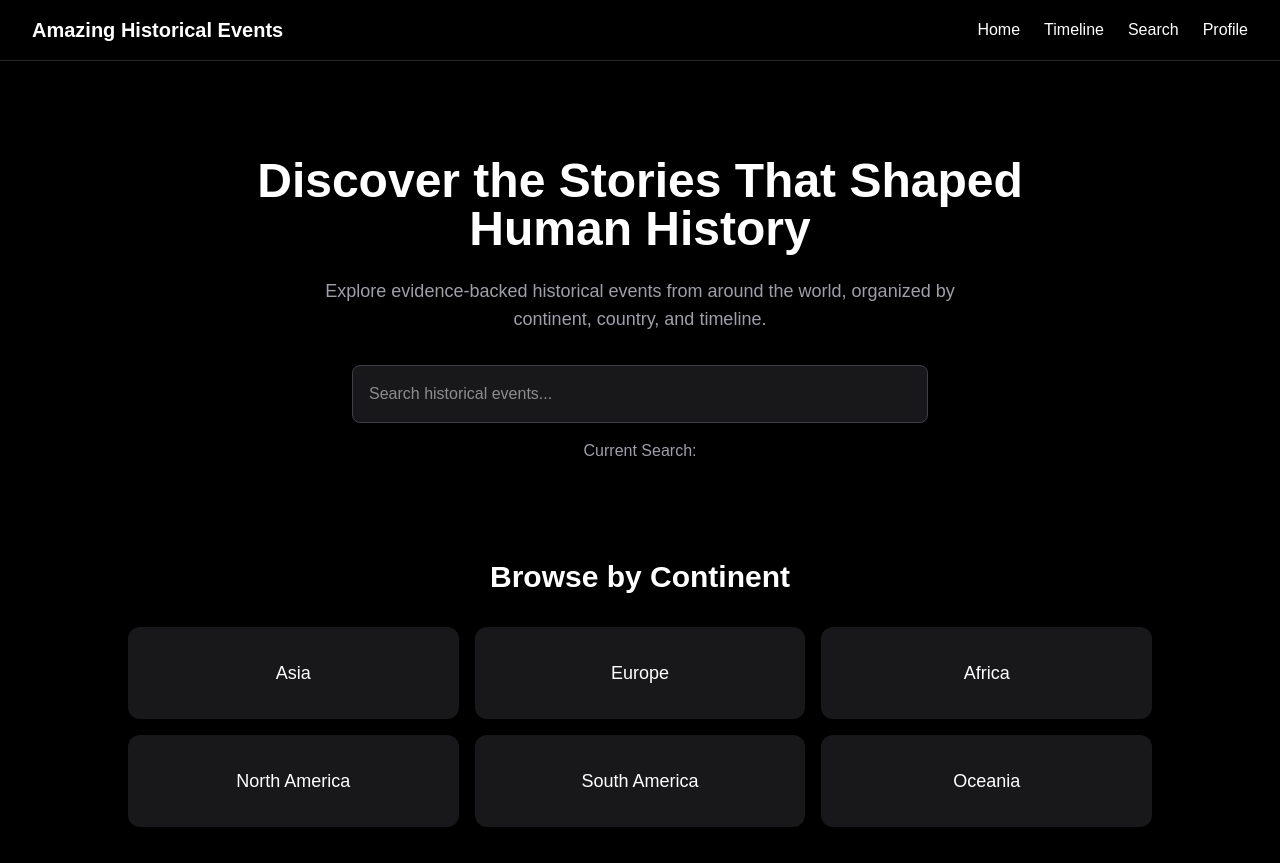
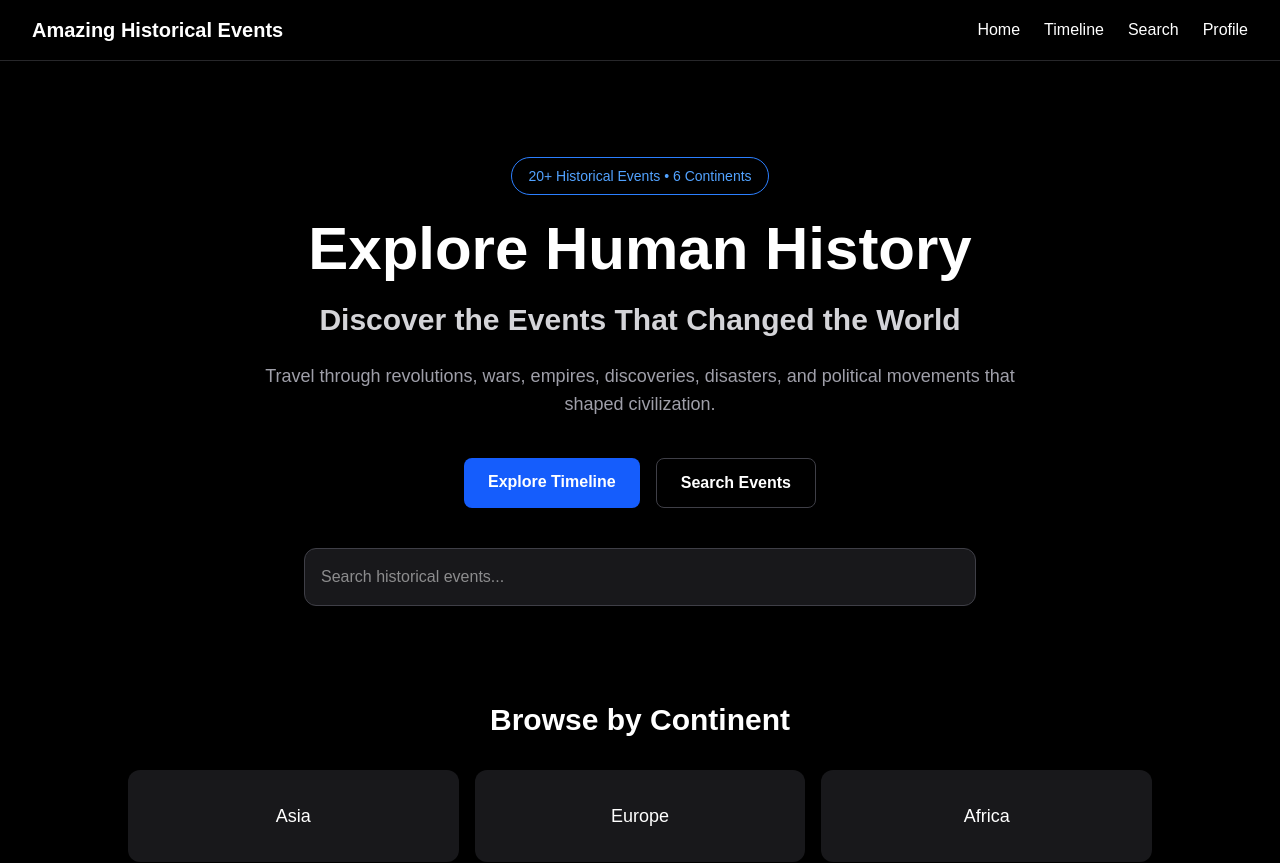
Before and after one commit to amanzisaar/amazing-historical-events, a Next.js app: page / in a window 1280 px wide. Shown: the top 863 px of the page. Built offline with nearby package versions, Linux system fonts and the light colour scheme.

Commit message:
Add Category pages

```diff
--- /dev/null
+++ b/app/categories/[category]/page.tsx
@@ -0,0 +1,52 @@
+import Link from "next/link";
+import { events } from "../../../data/events";
+
+type Props = {
+  params: Promise<{
+    category: string;
+  }>;
+};
+
+export default async function CategoryPage({
+  params,
+}: Props) {
+  const { category } = await params;
+
+  const filteredEvents = events.filter(
+    (event) =>
+      event.category.toLowerCase() ===
+      category.toLowerCase()
+  );
+
+  return (
+    <main className="min-h-screen bg-black px-6 py-12 text-white">
+      <div className="mx-auto max-w-5xl">
+        <h1 className="mb-10 text-center text-5xl font-bold">
+          {category}
+        </h1>
+
+        <div className="grid gap-6">
+          {filteredEvents.map((event) => (
+            <Link
+              key={event.id}
+              href={`/events/${event.slug}`}
+              className="rounded-xl border border-zinc-800 bg-zinc-900 p-6"
+            >
+              <h2 className="text-2xl font-bold">
+                {event.title}
+              </h2>
+
+              <p className="mt-2 text-zinc-400">
+                {event.country}
+              </p>
+
+              <p className="mt-4">
+                {event.summary}
+              </p>
+            </Link>
+          ))}
+        </div>
+      </div>
+    </main>
+  );
+}
--- /dev/null
+++ b/app/categories/page.tsx
@@ -0,0 +1,40 @@
+import Link from "next/link";
+import { events } from "../../data/events";
+
+export default function CategoriesPage() {
+  const categories = [...new Set(events.map((e) => e.category))];
+
+  return (
+    <main className="min-h-screen bg-black px-6 py-12 text-white">
+      <div className="mx-auto max-w-5xl">
+        <h1 className="mb-10 text-center text-5xl font-bold">
+          Historical Categories
+        </h1>
+
+        <div className="grid gap-6 md:grid-cols-2">
+          {categories.map((category) => {
+            const count = events.filter(
+              (event) => event.category === category
+            ).length;
+
+            return (
+              <Link
+                key={category}
+                href={`/categories/${category.toLowerCase()}`}
+                className="rounded-xl border border-zinc-800 bg-zinc-900 p-6 transition hover:border-blue-500"
+              >
+                <h2 className="text-2xl font-bold">
+                  {category}
+                </h2>
+
+                <p className="mt-2 text-zinc-400">
+                  {count} events
+                </p>
+              </Link>
+            );
+          })}
+        </div>
+      </div>
+    </main>
+  );
+}
--- a/components/Hero.tsx
+++ b/components/Hero.tsx
@@ -6,23 +6,46 @@ type HeroProps = {
 export default function Hero({ search, setSearch }: HeroProps) {
   return (
     <section className="flex flex-col items-center justify-center px-6 py-24 text-center">
-      <h1 className="max-w-4xl text-5xl font-bold">
-        Discover the Stories That Shaped Human History
+      <div className="mb-4 rounded-full border border-blue-500 px-4 py-2 text-sm text-blue-400">
+        20+ Historical Events • 6 Continents
+      </div>
+
+      <h1 className="max-w-5xl text-6xl font-extrabold leading-tight">
+        Explore Human History
       </h1>
 
-      <p className="mt-6 max-w-2xl text-lg text-zinc-400">
-        Explore evidence-backed historical events from around the world,
-        organized by continent, country, and timeline.
+      <h2 className="mt-4 max-w-4xl text-3xl font-semibold text-zinc-300">
+        Discover the Events That Changed the World
+      </h2>
+
+      <p className="mt-6 max-w-3xl text-lg text-zinc-400">
+        Travel through revolutions, wars, empires, discoveries,
+        disasters, and political movements that shaped civilization.
       </p>
+
+      <div className="mt-10 flex flex-wrap justify-center gap-4">
+        <a
+          href="/timeline"
+          className="rounded-lg bg-blue-600 px-6 py-3 font-semibold transition hover:bg-blue-700"
+        >
+          Explore Timeline
+        </a>
+
+        <a
+          href="/search"
+          className="rounded-lg border border-zinc-700 px-6 py-3 font-semibold transition hover:border-blue-500"
+        >
+          Search Events
+        </a>
+      </div>
 
       <input
         type="text"
         placeholder="Search historical events..."
         value={search}
         onChange={(e) => setSearch(e.target.value)}
-        className="mt-8 w-full max-w-xl rounded-lg border border-zinc-700 bg-zinc-900 p-4 text-white"
+        className="mt-10 w-full max-w-2xl rounded-xl border border-zinc-700 bg-zinc-900 p-4 text-white"
       />
-      <p className="mt-4 text-zinc-400">Current Search: {search}</p>
     </section>
   );
 }
```
